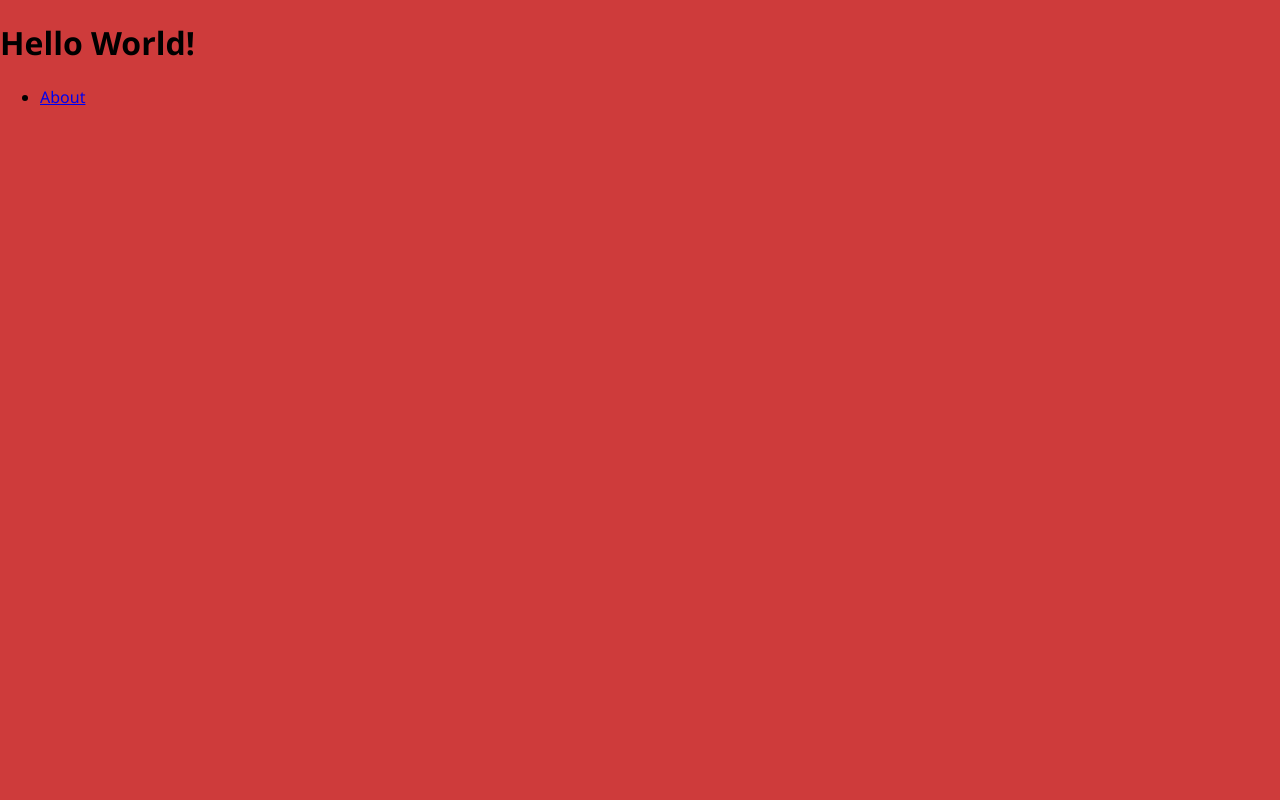
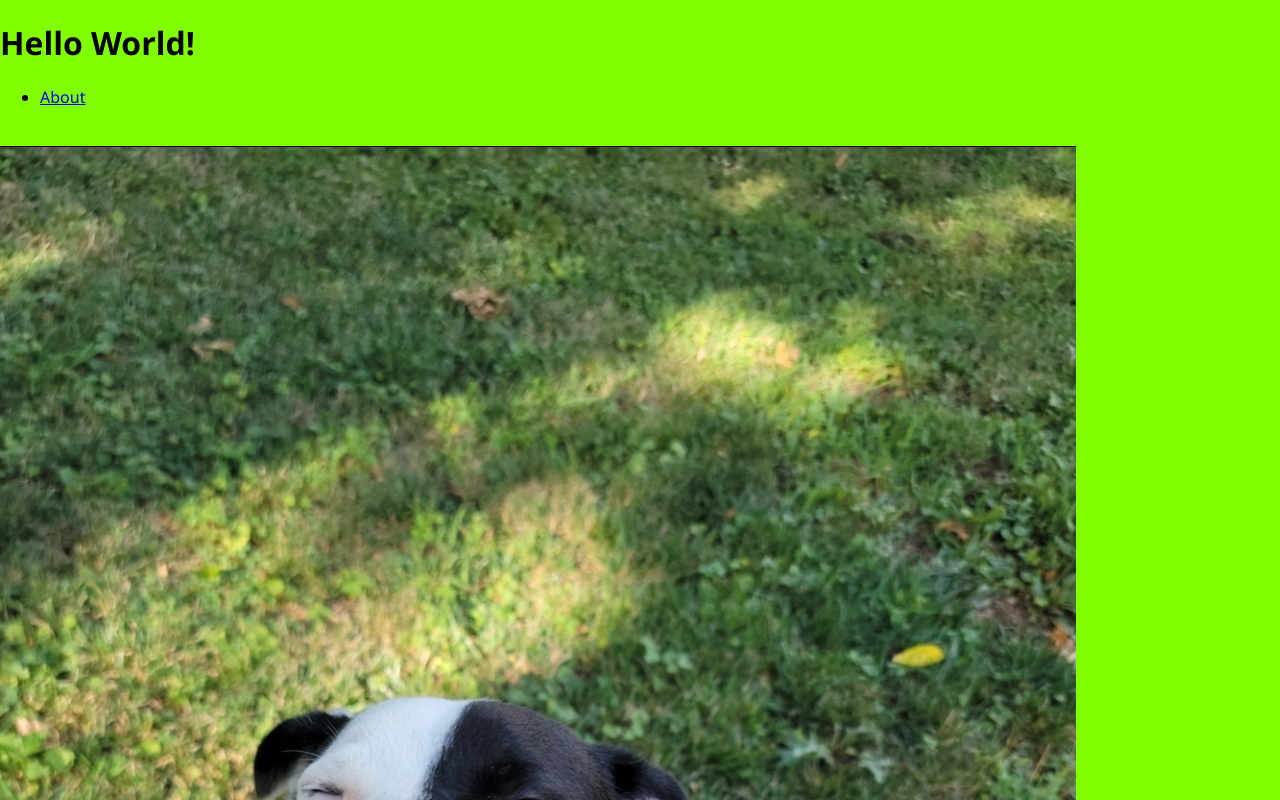
Before and after one commit to jkhullihan/front-end-class-demo, a plain HTML site: page index.html in a window 1280 px wide. Shown: the top 800 px of the page. Drawn offline with Linux system fonts and the light colour scheme.

Commit message:
New files added

```diff
--- a/index.html
+++ b/index.html
@@ -2,10 +2,14 @@
 <html>
     <head>
 
-        <title>Joe's Website</title>
+
         <meta http-equiv="Content-Type" content="text/html; charset=UTF-8">
         <meta name= "viewport" content="width=device-width initial-scale=1"></meta>
         <link rel="stylesheet" href="style.css">
+
+        <title>Code Louisville</title>
+
+
 
 
 
@@ -19,7 +23,7 @@
                 </ul>
             </nav>
     <section>
-
+        <img alt="bandit" src="images/bandit.jpg">
     </section>
 
     </body>
--- a/style.css
+++ b/style.css
@@ -3,7 +3,7 @@ body {
     font-family: 'Segoe UI', Tahoma, Geneva, Verdana, sans-serif;
     margin-left: auto;
     margin-right: auto;
-    background-color: rgb(206, 59, 59);
+    background-color: chartreuse;
     background-image: url('images/pattern.png');
 }
 
```
Also changed, not shown: images/bandit.jpg (added).
